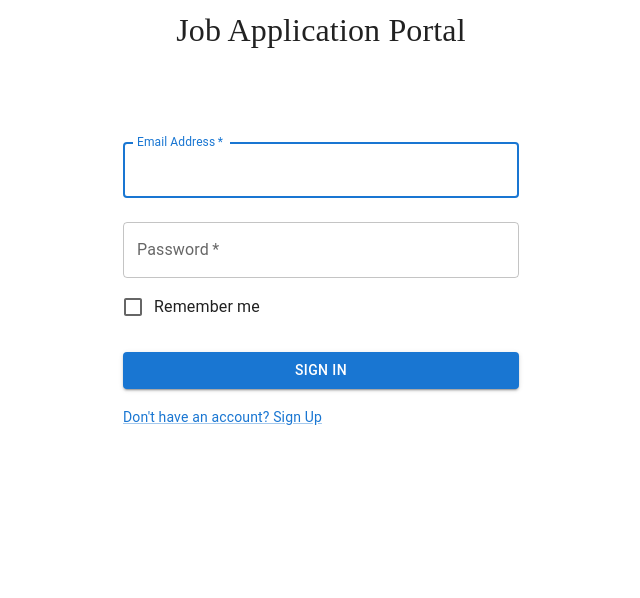
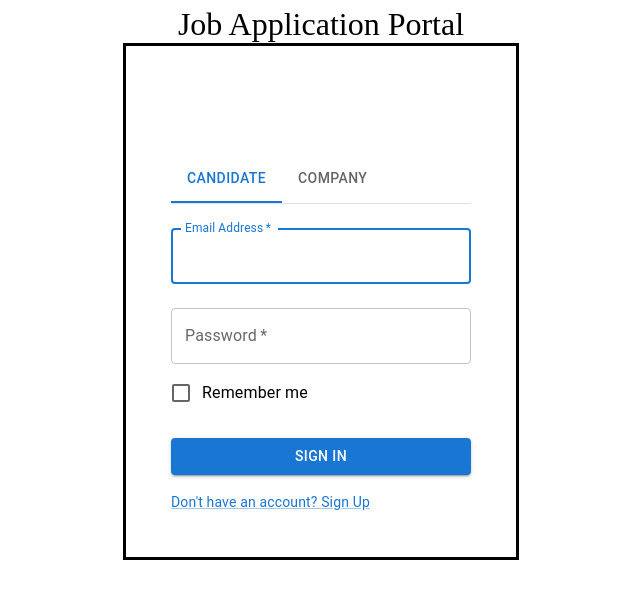
Before and after one commit to ahegde3/job-application-portal-fe, a React (Create React App) app: page / in a window 1280 px wide. Shown: the top 598 px of the page, without its empty margins (319-959 px from the left). Built offline with nearby package versions, Linux system fonts and the light colour scheme.

Commit message:
tab added

```diff
--- a/package.json
+++ b/package.json
@@ -6,6 +6,7 @@
     "@emotion/react": "^11.11.1",
     "@emotion/styled": "^11.11.0",
     "@mui/icons-material": "^5.14.16",
+    "@mui/lab": "^5.0.0-alpha.151",
     "@mui/material": "^5.14.16",
     "@testing-library/jest-dom": "^5.17.0",
     "@testing-library/react": "^13.4.0",
--- a/src/screen/Login.jsx
+++ b/src/screen/Login.jsx
@@ -1,4 +1,4 @@
-import * as React from "react";
+import { useState } from "react";
 import Avatar from "@mui/material/Avatar";
 import Button from "@mui/material/Button";
 import CssBaseline from "@mui/material/CssBaseline";
@@ -14,11 +14,18 @@ import Container from "@mui/material/Container";
 import { createTheme, ThemeProvider } from "@mui/material/styles";
 import Logo from "../component/Logo";
 
+import Tab from "@mui/material/Tab";
+import TabContext from "@mui/lab/TabContext";
+import TabList from "@mui/lab/TabList";
+import TabPanel from "@mui/lab/TabPanel";
+
 // TODO remove, this demo shouldn't need to reset the theme.
 
 const defaultTheme = createTheme();
 
 export default function Login() {
+  const [tabValue, setTabValue] = useState("Candidate");
+
   const handleSubmit = (event) => {
     event.preventDefault();
     const data = new FormData(event.currentTarget);
@@ -31,7 +38,8 @@ export default function Login() {
   return (
     <ThemeProvider theme={defaultTheme}>
       <Container component="main" maxWidth="xs">
-        <CssBaseline />
+        {/* <CssBaseline /> */}
+        <div className="Page" style={{ border: "solid", padding: "45px" }}>
           <Box
             sx={{
               marginTop: 8,
@@ -40,11 +48,25 @@ export default function Login() {
               alignItems: "center",
             }}
           >
-          {/* <Logo /> */}
             <Box>
               {/* <Typography component="h1" variant="h5">
               Sign in
             </Typography> */}
+
+              <TabContext
+                value={tabValue}
+                style={{ display: "flex", justifyContent: "center" }}
+              >
+                <Box sx={{ borderBottom: 1, borderColor: "divider" }}>
+                  <TabList
+                    onChange={(e, newValue) => setTabValue(newValue)}
+                    aria-label="lab API tabs example"
+                  >
+                    <Tab label="Candidate" value="Candidate" />
+                    <Tab label="Company" value="Company" />
+                  </TabList>
+                </Box>
+              </TabContext>
               <Box
                 component="form"
                 onSubmit={handleSubmit}
@@ -98,6 +120,7 @@ export default function Login() {
               </Grid>
             </Box>
           </Box>
+        </div>
       </Container>
     </ThemeProvider>
   );
```
Also changed, not shown: 1 other file (tests, documents, lock files or other folders). Lines whose indentation alone changed are shown as unchanged.
